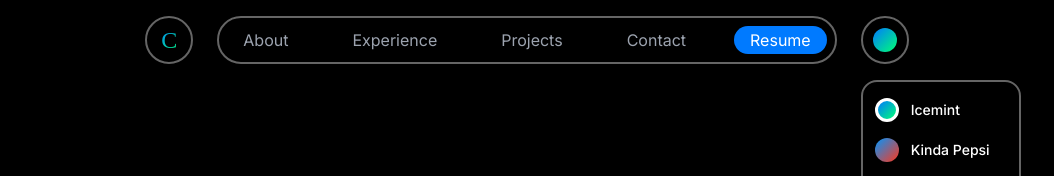
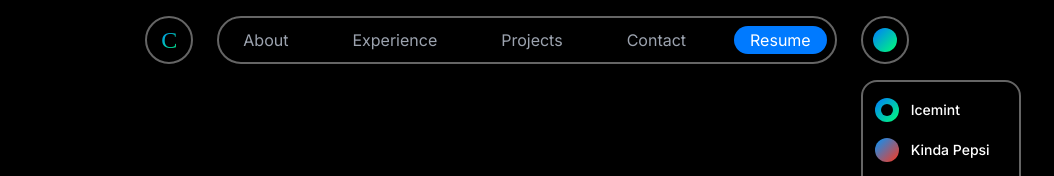
Before and after one commit to cristianvsirbu/portfolio, a Next.js app: page / in a window 1280 px wide. Both pictures are taken after a click on the button 997 px from the left and 40 px from the top of the page. Shown: the top 176 px of the page, without its empty margins (113-1167 px from the left). Built offline with nearby package versions, Linux system fonts and the light colour scheme; a web font is replaced by a local one.

Commit message:
fix: reduce transition durations for smoother animations and enhance theme selector indicator

```diff
--- a/src/app/globals.css
+++ b/src/app/globals.css
@@ -106,7 +106,7 @@ body {
   position: relative;
   background: transparent;
   z-index: 1;
-  transition: transform 0.3s;
+  transition: transform 0.2s;
 }
 
 .repo-button::before {
@@ -123,7 +123,7 @@ body {
       rgba(255, 255, 255, 0.1) 100%);
   z-index: -1;
   opacity: 1;
-  transition: opacity 0.3s;
+  transition: opacity 0.2s;
 }
 
 .repo-button::after {
@@ -137,7 +137,7 @@ body {
   background: rgba(255, 255, 255, 0.2);
   z-index: -1;
   opacity: 0;
-  transition: opacity 0.3s;
+  transition: opacity 0.2s;
 }
 
 .repo-button:hover {
@@ -166,7 +166,7 @@ body {
   position: relative;
   background: transparent;
   z-index: 1;
-  transition: transform 0.3s;
+  transition: transform 0.2s;
 }
 
 .site-button::before {
@@ -180,7 +180,7 @@ body {
   background: linear-gradient(135deg, var(--primary), var(--secondary));
   opacity: 0.3;
   z-index: -1;
-  transition: opacity 0.3s;
+  transition: opacity 0.2s;
 }
 
 .site-button:hover {
--- a/src/components/Navigation.tsx
+++ b/src/components/Navigation.tsx
@@ -53,9 +53,16 @@ export default function Navigation() {
     }
   }, [activeSection]);
 
-  // Close mobile menu when clicking a navigation link
-  const handleNavLinkClick = () => {
+  const handleNavLinkClick = (e?: React.MouseEvent, sectionId?: string) => {
     setIsMobileMenuOpen(false);
+    if (sectionId) {
+      setTimeout(() => {
+        const element = document.getElementById(sectionId);
+        if (element) {
+          element.scrollIntoView({ behavior: 'smooth' });
+        }
+      }, 100);
+    }
   };
 
   const container = {
@@ -211,13 +218,13 @@ export default function Navigation() {
           damping: 30,
         }}
       >
-        {/* Mobile Header - Always visible */}
+        {/* Mobile Header */}
         <div className="flex p-4 justify-between items-center relative">
           <motion.a
             href="#home"
             className="rounded-full flex transition-all duration-150 items-center justify-center cursor-pointer h-10 w-10 font-sonsie text-2xl overflow-hidden"
             whileTap={{ scale: 0.95 }}
-            onClick={handleNavLinkClick}
+            onClick={(e) => handleNavLinkClick(e, 'home')}
           >
             {activeSection === 'home' ? (
               <GradientText className="flex items-center justify-center w-full h-full text-3xl">
@@ -264,7 +271,7 @@ export default function Navigation() {
           </button>
         </div>
 
-        {/* Mobile Menu Content - Only visible when menu is open */}
+        {/* Mobile Menu Content */}
         <AnimatePresence>
           {isMobileMenuOpen && (
             <motion.div
@@ -279,7 +286,7 @@ export default function Navigation() {
                   <motion.a
                     href={`#${section.id}`}
                     key={section.id}
-                    onClick={handleNavLinkClick}
+                    onClick={(e) => handleNavLinkClick(e, section.id)}
                     variants={mobileNavItemVariants}
                     className="text-3xl font-medium py-5 border-b border-white/10 w-full text-center"
                     style={{
@@ -294,7 +301,7 @@ export default function Navigation() {
 
                 <motion.a
                   href="#resume"
-                  onClick={handleNavLinkClick}
+                  onClick={(e) => handleNavLinkClick(e, 'resume')}
                   variants={mobileNavItemVariants}
                   className="mt-8 text-3xl font-medium py-3 px-12 rounded-full"
                   style={{
--- a/src/components/ThemeSelector.tsx
+++ b/src/components/ThemeSelector.tsx
@@ -133,13 +133,18 @@ export default function ThemeSelector() {
                 }}
               >
                 <div
-                  className="rounded-full size-6 flex-shrink-0"
+                  className="rounded-full size-6 flex-shrink-0 relative flex items-center justify-center"
                   style={{
                     background: `linear-gradient(135deg, ${theme.primaryColor}, ${theme.secondaryColor})`,
-                    border:
-                      theme.id === currentTheme.id ? `3px solid white` : 'none',
                   }}
-                />
+                >
+                  {theme.id === currentTheme.id && (
+                    <motion.div
+                      className="w-3 h-3 bg-black rounded-full"
+                      layoutId="desktopThemeIndicator"
+                    />
+                  )}
+                </div>
                 <span className="text-white font-medium text-sm">
                   {theme.name}
                 </span>
```
